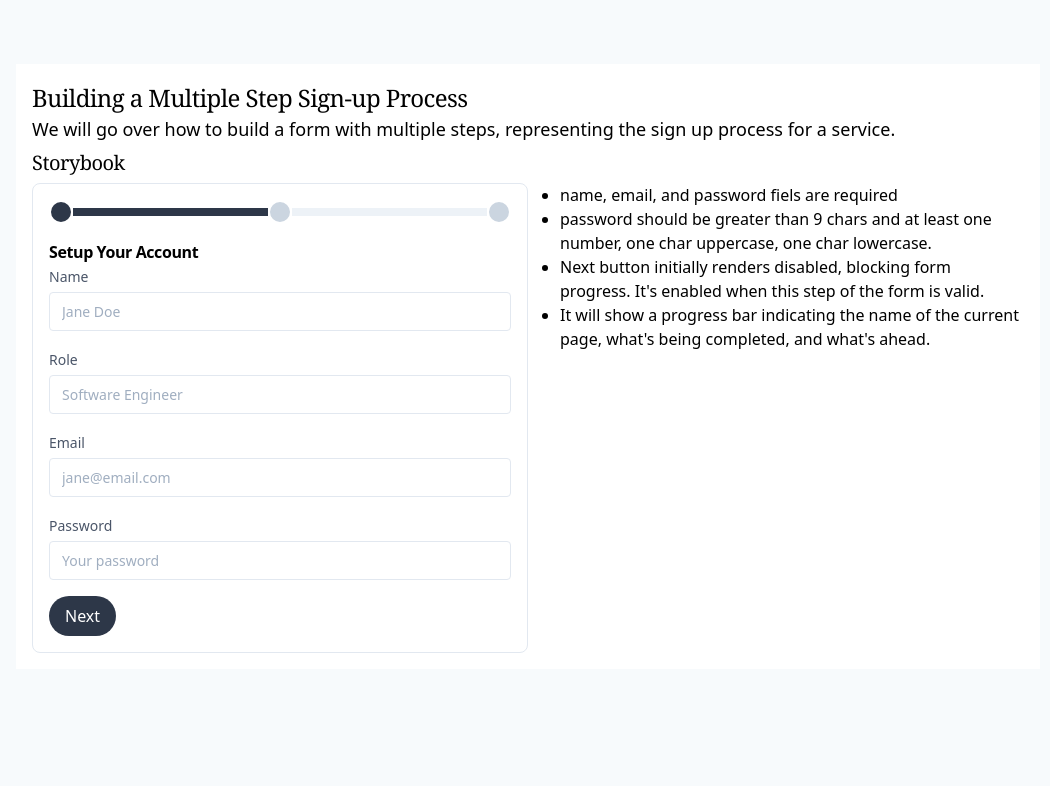
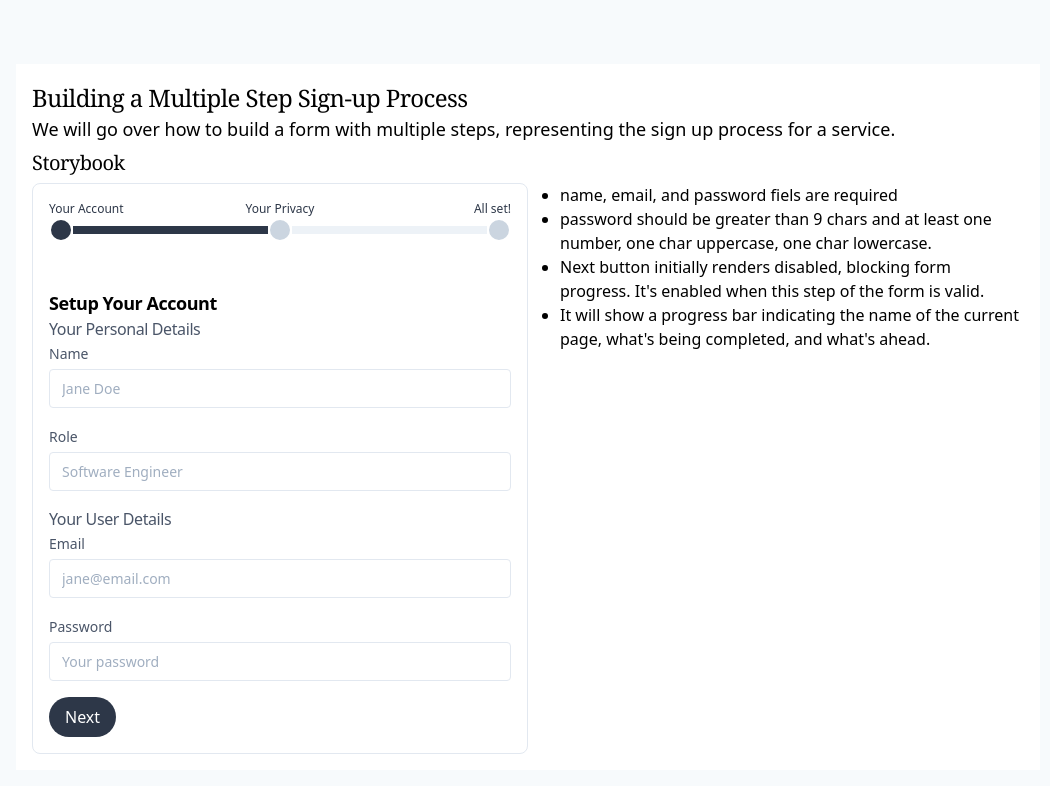
Before and after one commit to vicentereig/multiple-page-form-demo, a React (Create React App) app: page / in a window 1280 px wide. Shown: the top 786 px of the page, without its empty margins (112-1162 px from the left). Built offline with nearby package versions, Linux system fonts and the light colour scheme; what @tailwindcss/custom-forms would draw is missing.

Commit message:
Low-fi Accounts Detail Page and Progress Indicator

```diff
--- a/src/components/ProgressIndicator.jsx
+++ b/src/components/ProgressIndicator.jsx
@@ -1,36 +1,50 @@
 import React from "react";
 
-const ProgressIndicator = () => {
+const ProgressIndicator = ({className}) => {
+
   return (
-    <div className="w-full">
+    <div className={className}>
+      <div className="flex content-center">
+        <div className="w-1/3 text-left mx-auto text-gray-800 text-xs">
+          Your Account
+        </div>
+
+        <div className="w-1/3 text-center mx-auto text-gray-800 text-xs">
+          Your Privacy
+        </div>
+
+        <div className="w-1/3 text-right mx-auto text-gray-800 text-xs">
+          All set!
+        </div>
+      </div>
+
       <div className="flex">
-        <div className="flex-no-grow">
-          <div className="w-6 h-6 bg-gray-800 border-2 border-white mx-auto rounded-full
-        text-white flex">
+        <div className="flex-1">
+          <div className="w-6 h-6 bg-gray-800 border-2 border-white mx-auto rounded-full text-white">
           </div>
         </div>
 
-        <div className="w-full items-center justify-between content-center flex">
-          <div className="w-full items-center align-middle align-center flex-1">
-            <div className="bg-gray-800 text-xs leading-none py-1  w-full"></div>
+        <div className="w-full content-center items-center align-middle justify-between flex">
+          <div className="flex-1">
+            <div className="bg-gray-800 text-xs leading-none py-1 w-full"></div>
           </div>
         </div>
 
         <div className="flex-1">
           <div className="w-6 h-6 bg-gray-400 border-2 border-white mx-auto rounded-full
-        text-md text-white flex items-center">
+        text-md text-white">
           </div>
         </div>
 
-        <div className="w-full align-center items-center align-middle content-center flex">
-          <div className="w-full bg-gray-100 items-center align-middle align-center flex-1">
+        <div className="w-full content-center items-center align-middle justify-between flex">
+          <div className="bg-gray-100 flex-1">
             <div className="bg-gray-200 text-xs leading-none py-1 w-full"></div>
           </div>
         </div>
 
         <div className="flex-1">
           <div className="w-6 h-6 bg-gray-400 border-2 border-white mx-auto rounded-full
-        text-md text-white flex items-center">
+        text-md text-white">
             <span className="text-white text-center w-full"></span>
           </div>
         </div>
--- a/src/components/signup/pages/Account.jsx
+++ b/src/components/signup/pages/Account.jsx
@@ -18,9 +18,11 @@ const Account = ({className=[]}) => {
 
   return (
     <div className={defaultClassName.concat(className)}>
-      <ProgressIndicator/>
-      <h1 className="font-bold tracking-tight pt-4">Setup Your Account</h1>
+      <ProgressIndicator className="pb-8"/>
+      <h1 className="font-bold tracking-tight pt-4 text-lg">Setup Your Account</h1>
       <form onSubmit={handleSubmit(onSubmit)}>
+        <h2 className="font-medium text-gray-700 tracking-tight text-md">Your Personal Details</h2>
+
         <label className="block">
           <span className="text-gray-700 text-sm">Name</span>
           <input name="fullName"
@@ -36,7 +38,8 @@ const Account = ({className=[]}) => {
           <input className="form-input text-sm mt-1 block w-full" name="role" placeholder="Software Engineer"/>
         </label>
 
-        <label className="block pt-4">
+        <h2 className="font-medium text-gray-700 tracking-tight text-md pt-4">Your User Details</h2>
+        <label className="block">
           <span className="text-gray-700 text-sm">Email</span>
           <input className="form-input text-sm mt-1 block w-full" name="email" placeholder="jane@email.com"
                    ref={register({
```
